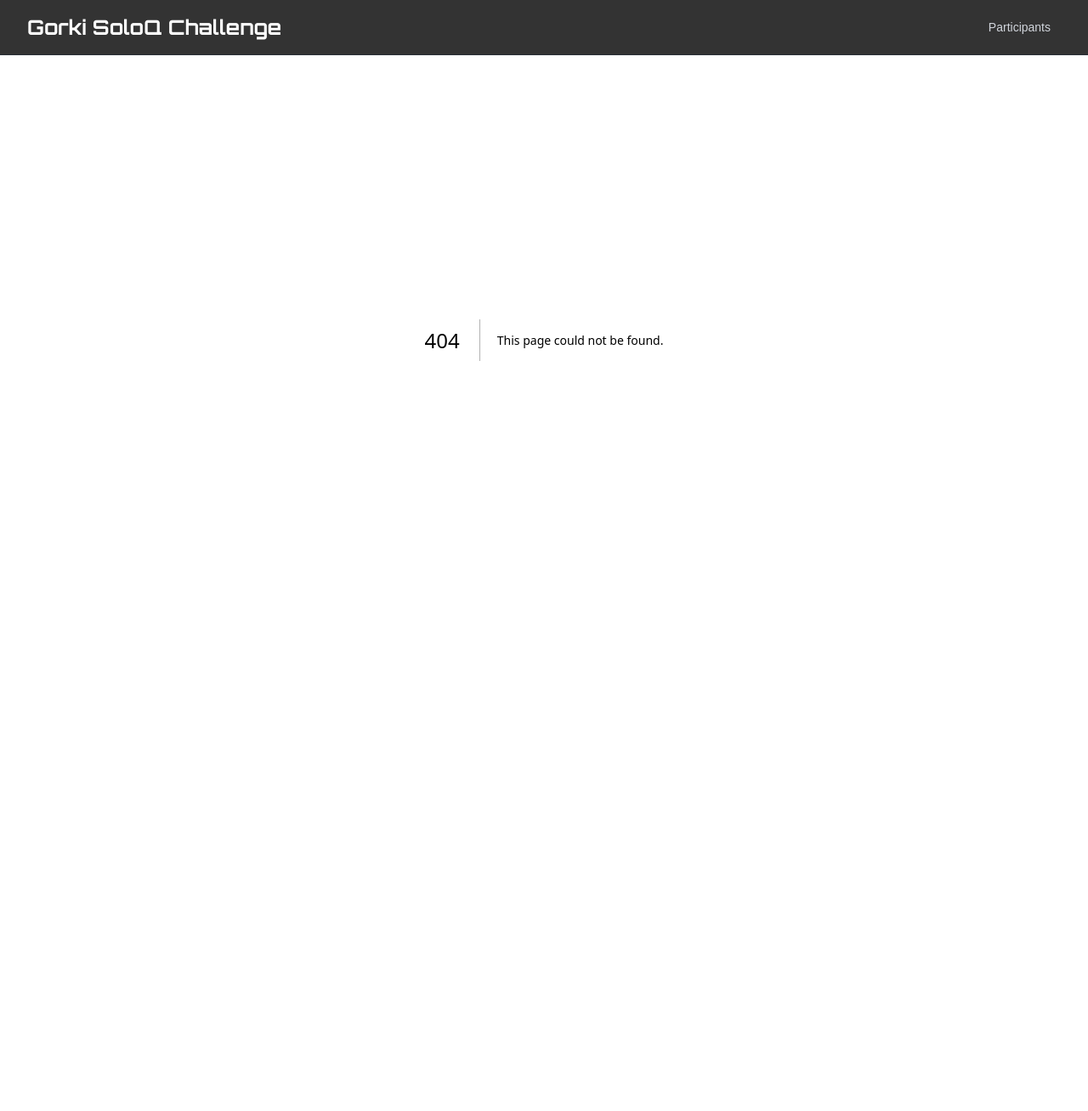
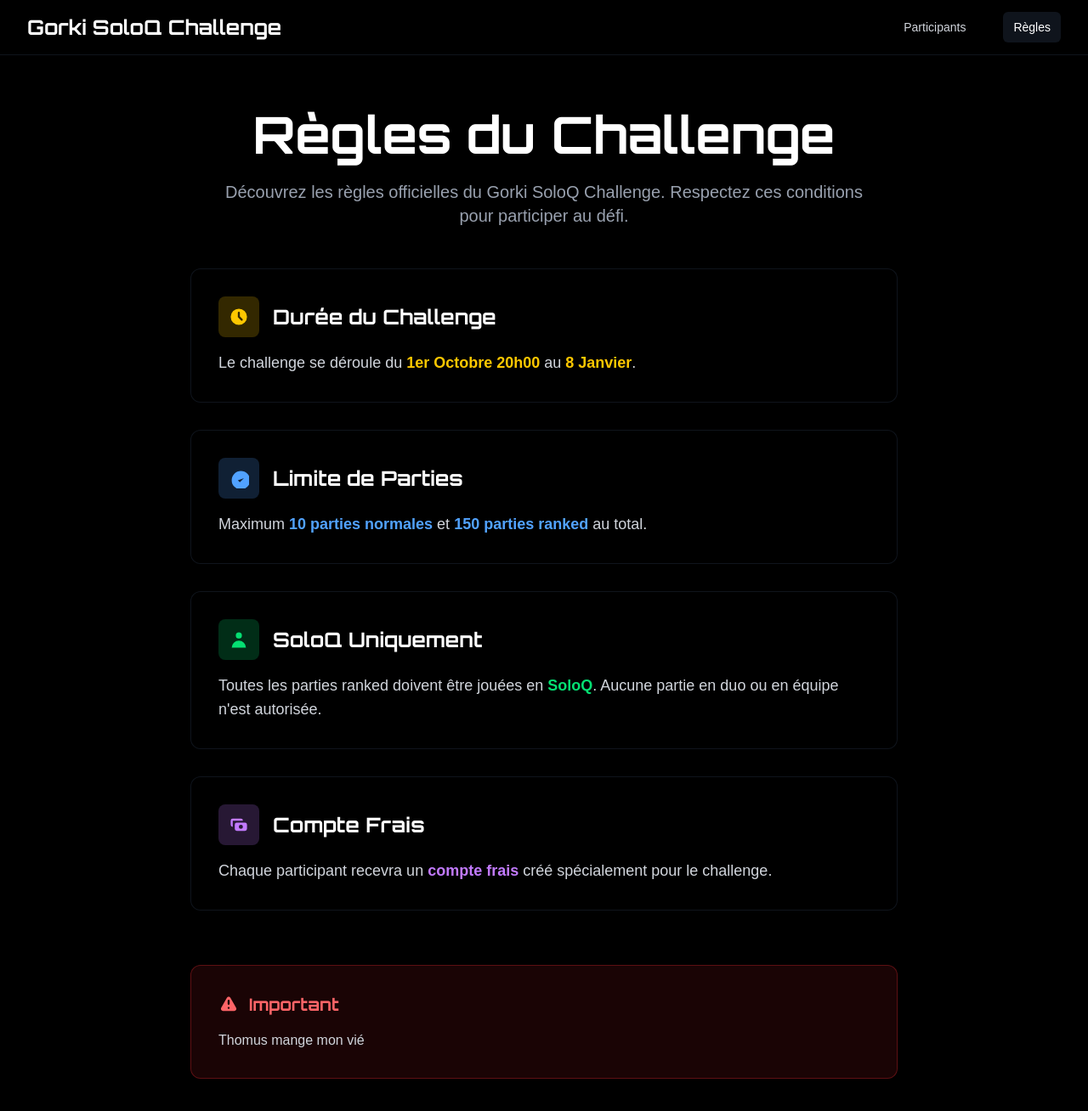
Before and after one commit to Paillard0Celerio0Paul0/gorki, a Next.js app: page /regles in a window 1280 px wide. Before the commit this address had no page. Shown: the top 1308 px of the page at 85% size. Before the commit the page ends 800 px from the top, so only its background shows below. Built offline with nearby package versions, Linux system fonts and the light colour scheme.

Commit message:
add rules page

```diff
--- /dev/null
+++ b/src/app/regles/page.tsx
@@ -0,0 +1,115 @@
+'use client';
+
+export default function ReglesPage() {
+  return (
+    <div className="min-h-screen bg-black text-white pt-20">
+      <div className="max-w-4xl mx-auto px-4 sm:px-6 lg:px-8 py-12">
+        {/* En-tête */}
+        <div className="text-center mb-12">
+          <h1 className="text-4xl md:text-6xl font-bold text-white mb-6 font-dogelica">
+            Règles du Challenge
+          </h1>
+          <p className="text-xl text-gray-400 max-w-3xl mx-auto">
+            Découvrez les règles officielles du Gorki SoloQ Challenge.
+            Respectez ces conditions pour participer au défi.
+          </p>
+        </div>
+
+        {/* Règles principales */}
+        <div className="space-y-8">
+          {/* Durée du challenge */}
+          <div className="bg-black/60 backdrop-blur-sm rounded-xl p-8 border border-gray-800/50 shadow-2xl">
+            <div className="flex items-center mb-4">
+              <div className="w-12 h-12 bg-yellow-400/20 rounded-lg flex items-center justify-center mr-4">
+                <svg className="w-6 h-6 text-yellow-400" fill="currentColor" viewBox="0 0 20 20">
+                  <path fillRule="evenodd" d="M10 18a8 8 0 100-16 8 8 0 000 16zm1-12a1 1 0 10-2 0v4a1 1 0 00.293.707l2.828 2.829a1 1 0 101.415-1.415L11 9.586V6z" clipRule="evenodd" />
+                </svg>
+              </div>
+              <h2 className="text-2xl font-bold text-white font-dogelica">Durée du Challenge</h2>
+            </div>
+            <p className="text-gray-300 text-lg">
+              Le challenge se déroule du <span className="text-yellow-400 font-bold">1er Octobre 20h00</span> au <span className="text-yellow-400 font-bold">8 Janvier</span>.
+            </p>
+          </div>
+
+          {/* Limite de parties */}
+          <div className="bg-black/60 backdrop-blur-sm rounded-xl p-8 border border-gray-800/50 shadow-2xl">
+            <div className="flex items-center mb-4">
+              <div className="w-12 h-12 bg-blue-400/20 rounded-lg flex items-center justify-center mr-4">
+                <svg className="w-6 h-6 text-blue-400" fill="currentColor" viewBox="0 0 20 20">
+                  <path d="M9 12l2 2 4-4m6 2a9 9 0 11-18 0 9 9 0 0118 0z" />
+                </svg>
+              </div>
+              <h2 className="text-2xl font-bold text-white font-dogelica">Limite de Parties</h2>
+            </div>
+            <p className="text-gray-300 text-lg">
+              Maximum <span className="text-blue-400 font-bold">10 parties normales</span> et <span className="text-blue-400 font-bold">150 parties ranked</span> au total.
+            </p>
+          </div>
+
+          {/* SoloQ uniquement */}
+          <div className="bg-black/60 backdrop-blur-sm rounded-xl p-8 border border-gray-800/50 shadow-2xl">
+            <div className="flex items-center mb-4">
+              <div className="w-12 h-12 bg-green-400/20 rounded-lg flex items-center justify-center mr-4">
+                <svg className="w-6 h-6 text-green-400" fill="currentColor" viewBox="0 0 20 20">
+                  <path fillRule="evenodd" d="M10 9a3 3 0 100-6 3 3 0 000 6zm-7 9a7 7 0 1114 0H3z" clipRule="evenodd" />
+                </svg>
+              </div>
+              <h2 className="text-2xl font-bold text-white font-dogelica">SoloQ Uniquement</h2>
+            </div>
+            <p className="text-gray-300 text-lg">
+              Toutes les parties ranked doivent être jouées en <span className="text-green-400 font-bold">SoloQ</span>. Aucune partie en duo ou en équipe n&apos;est autorisée.
+            </p>
+          </div>
+
+          {/* Compte frais */}
+          <div className="bg-black/60 backdrop-blur-sm rounded-xl p-8 border border-gray-800/50 shadow-2xl">
+            <div className="flex items-center mb-4">
+              <div className="w-12 h-12 bg-purple-400/20 rounded-lg flex items-center justify-center mr-4">
+                <svg className="w-6 h-6 text-purple-400" fill="currentColor" viewBox="0 0 20 20">
+                  <path fillRule="evenodd" d="M4 4a2 2 0 00-2 2v4a2 2 0 002 2V6h10a2 2 0 00-2-2H4zm2 6a2 2 0 012-2h8a2 2 0 012 2v4a2 2 0 01-2 2H8a2 2 0 01-2-2v-4zm6 4a2 2 0 100-4 2 2 0 000 4z" clipRule="evenodd" />
+                </svg>
+              </div>
+              <h2 className="text-2xl font-bold text-white font-dogelica">Compte Frais</h2>
+            </div>
+            <p className="text-gray-300 text-lg">
+              Chaque participant recevra un <span className="text-purple-400 font-bold">compte frais</span> créé spécialement pour le challenge.
+            </p>
+          </div>
+        </div>
+
+        {/* Section importante */}
+        <div className="mt-16 bg-red-900/20 border border-red-500/30 rounded-xl p-8">
+          <div className="flex items-center mb-4">
+            <svg className="w-6 h-6 text-red-400 mr-3" fill="currentColor" viewBox="0 0 20 20">
+              <path fillRule="evenodd" d="M8.257 3.099c.765-1.36 2.722-1.36 3.486 0l5.58 9.92c.75 1.334-.213 2.98-1.742 2.98H4.42c-1.53 0-2.493-1.646-1.743-2.98l5.58-9.92zM11 13a1 1 0 11-2 0 1 1 0 012 0zm-1-8a1 1 0 00-1 1v3a1 1 0 002 0V6a1 1 0 00-1-1z" clipRule="evenodd" />
+            </svg>
+            <h3 className="text-xl font-bold text-red-400 font-dogelica">Important</h3>
+          </div>
+          <p className="text-gray-300">
+            Thomus mange mon vié
+          </p>
+        </div>
+      </div>
+
+      <style jsx>{`
+        @keyframes fade-in {
+          from {
+            opacity: 0;
+            transform: translateY(30px);
+            filter: blur(10px);
+          }
+          to {
+            opacity: 1;
+            transform: translateY(0);
+            filter: blur(0);
+          }
+        }
+
+        .animate-fade-in {
+          animation: fade-in 1.2s ease-out forwards;
+        }
+      `}</style>
+    </div>
+  );
+}
--- a/src/components/Navigation.tsx
+++ b/src/components/Navigation.tsx
@@ -27,6 +27,16 @@ export default function Navigation() {
             >
               Participants
             </Link>
+            <Link
+              href="/regles"
+              className={`px-3 py-2 rounded-md text-sm font-medium transition-colors duration-200 ${
+                pathname === '/regles'
+                  ? 'text-white bg-gray-800/50'
+                  : 'text-gray-300 hover:text-white hover:bg-gray-800/30'
+              }`}
+            >
+              Règles
+            </Link>
           </div>
         </div>
       </div>
```
